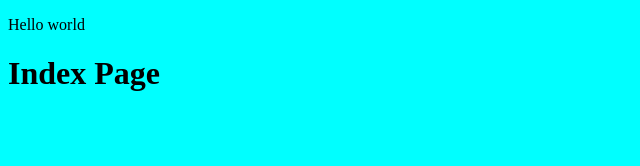
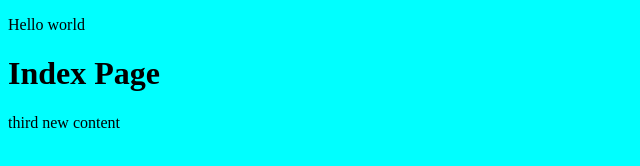
Before and after one commit to gitdanie714/git-demo-app, a plain HTML site: page index.html in a window 1280 px wide. Shown: the whole page, without its empty margins (0-640 px from the left). Drawn offline with Linux system fonts and the light colour scheme.

Commit message:
Added third new content

```diff
--- a/index.html
+++ b/index.html
@@ -9,5 +9,6 @@
 </head>
 <body>
     <h1>Index Page</h1>
+    <div>third new content</div>
 </body>
 </html>
```
